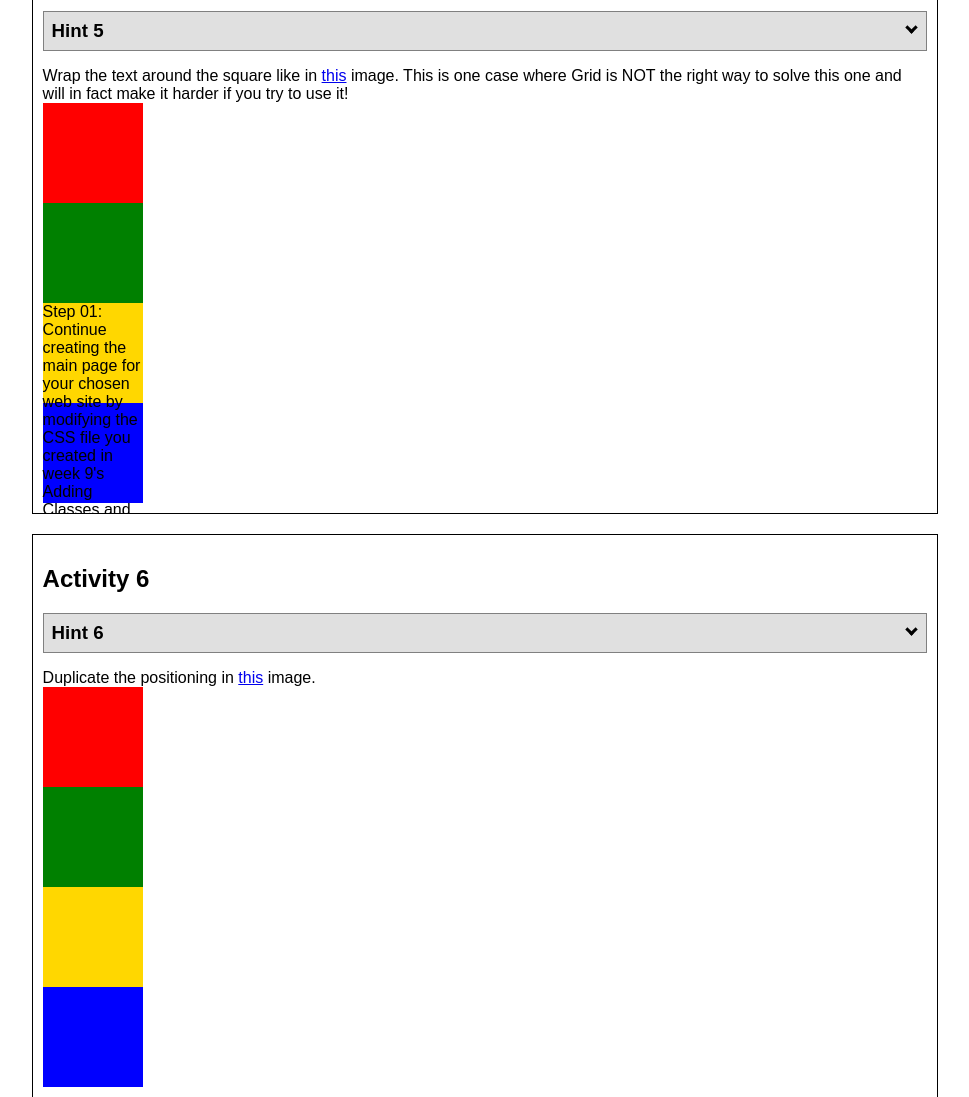
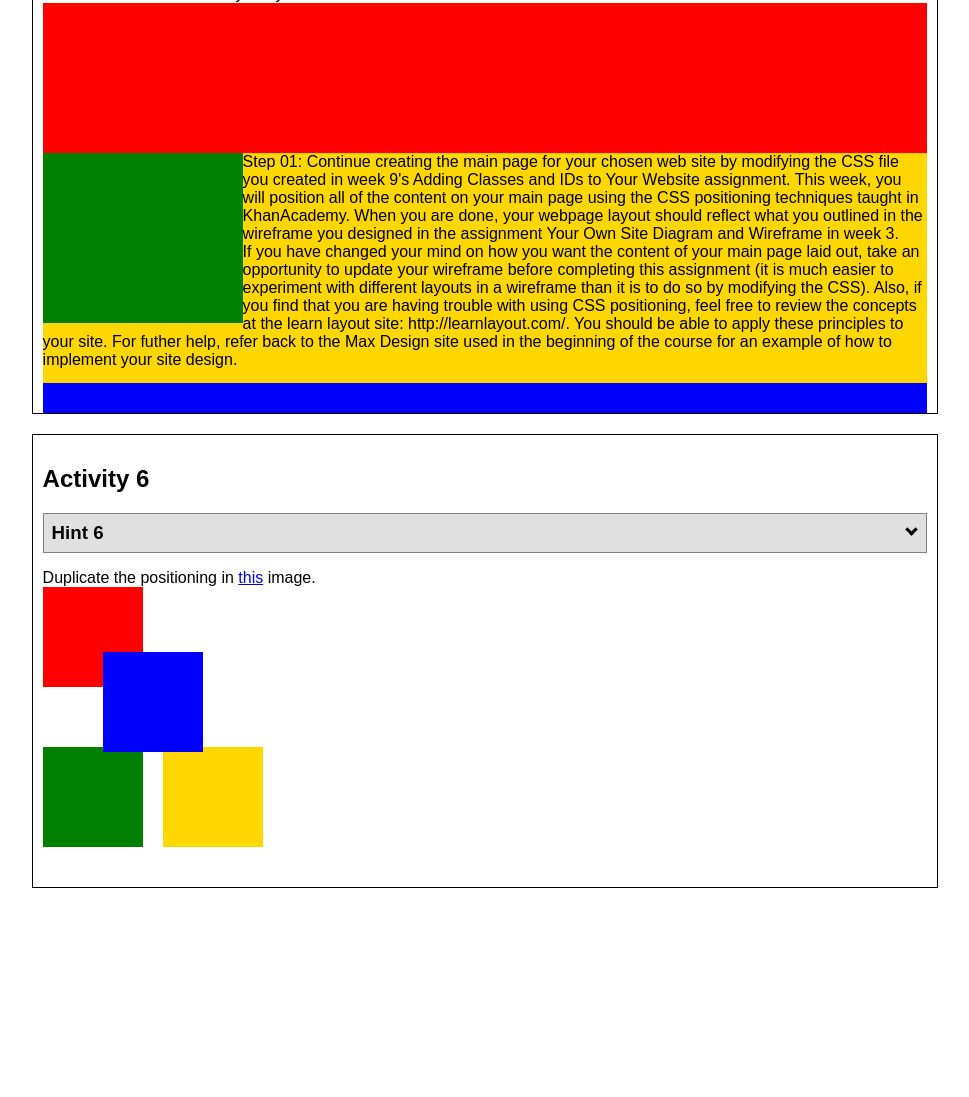
Before and after one commit to Pedro-F-Ortiz/wdd130, a plain HTML site: page positioning/positioning.html in a window 1280 px wide. Shown: the part 2393-3490 px from the top of the page, without its empty margins (155-1124 px from the left). After the commit the page ends 3301 px from the top, so only its background shows below. Drawn offline with Linux system fonts and the light colour scheme.

Commit message:
completed activity 5

```diff
--- a/positioning/positionstyles.css
+++ b/positioning/positionstyles.css
@@ -4,8 +4,8 @@
   /* This is the parent of the activity 1 boxes. */
 display: grid;
 grid-template-columns: 1fr 1fr;
+justify-items: center;
 grid-gap: 20px;
-justify-items: center;
 }
 .red1 {
   width: 100%;
@@ -101,16 +101,17 @@ justify-items: center;
 /* Activity 4 styles */
 .content4 {
   /* This is the parent of the activity 4 boxes. */
-  height: 400px;
+  height: 400%;
   display: grid;
   grid-template-columns: 1fr 1fr;
 
 }
 .red4 {
   width: 100%;
-  height: 100px;
+  height: 100%;
   background-color: red;
-
+  grid-column: 1/2;
+  grid-row: 1/4;
 }
 .green4 {
   width: 100%;
@@ -136,50 +137,63 @@ justify-items: center;
   height: 400px;
 }
 .red5 {
-  width: 100px;
-  height: 100px;
+  width: 100%;
+  height: 150px;
   background-color: red;
 }
 .green5 {
-  width: 100px;
-  height: 100px;
+  width: 200px;
+  height: 170px;
   background-color: green;
-
+  float: left;
 }
 .yellow5 {
-  width: 100px;
-  height: 100px;
+  width: 100%;
+  height: 230px;
   background-color: gold;
 
 }
 .blue5 {
-  width: 100px;
-  height: 100px;
+  width: 100%;
+  height: 150px;
   background-color: blue;
 }
 /* Activity 6 styles */
 .content6 {
   /* This is the parent of the activity 6 boxes. */
+  display: grid;
+  grid-template-columns: repeat(6, 30px);
+  /* grid-template-rows: repeat(6, 30px); */
+  grid-column-gap: 30px;
+  grid-row-gap: 30px;
 }
 .red6 {
   width: 100px;
   height: 100px;
   background-color: red;
+  grid-column: 1/4;
+  grid-row: 1/3;
 }
 .green6 {
   width: 100px;
   height: 100px;
   background-color: green;
+  grid-column: 1/3;
+  grid-row: 4/6;
 }
 .yellow6 {
   width: 100px;
   height: 100px;
   background-color: gold;
+  grid-column: 3/5;
+  grid-row: 4/5;
 }
 .blue6 {
   width: 100px;
   height: 100px;
   background-color: blue;
+  grid-column: 2/6;
+  grid-row: 2/6;
 }
 
 
```
Also changed, not shown: positioning/positioning.html (+1 -0 lines).
